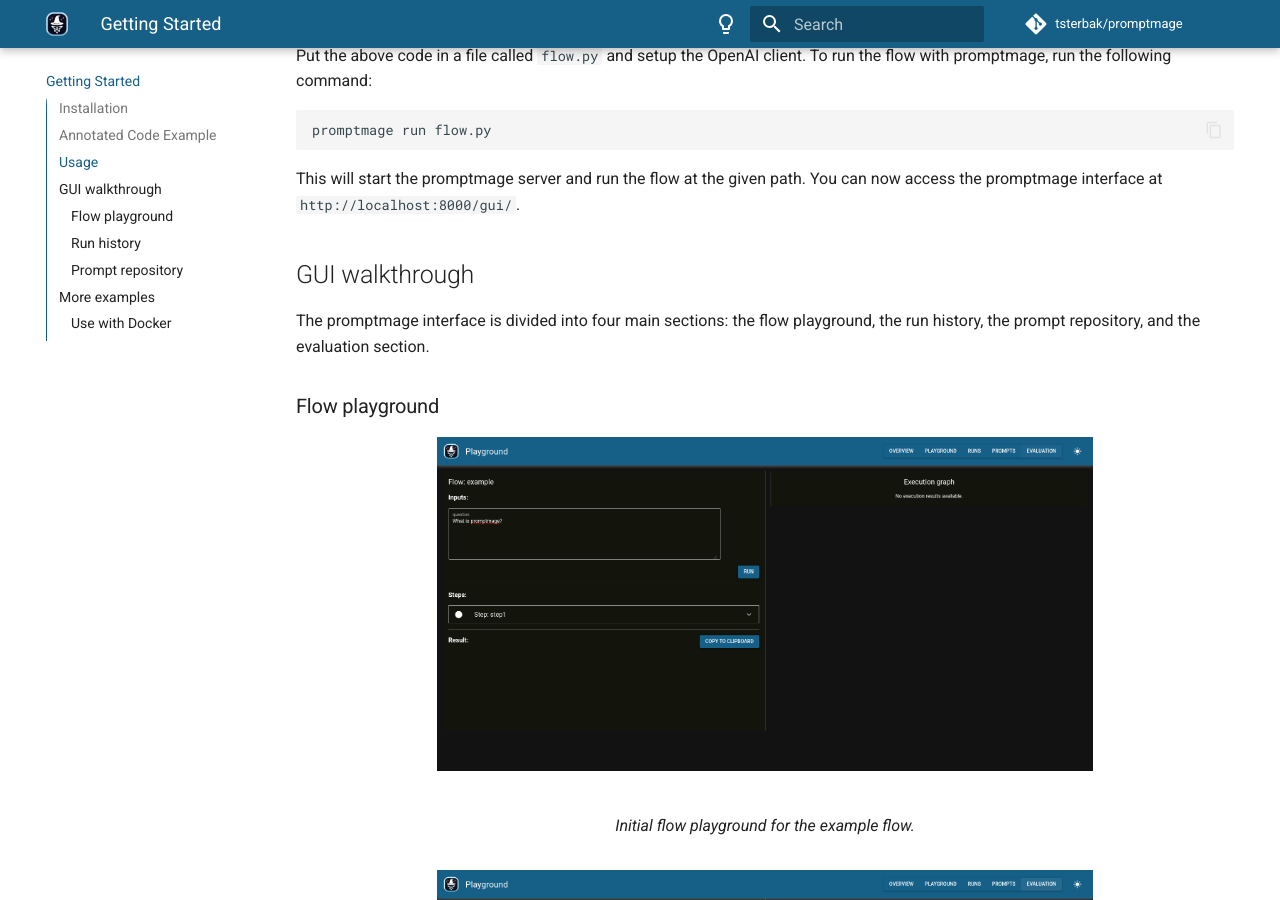
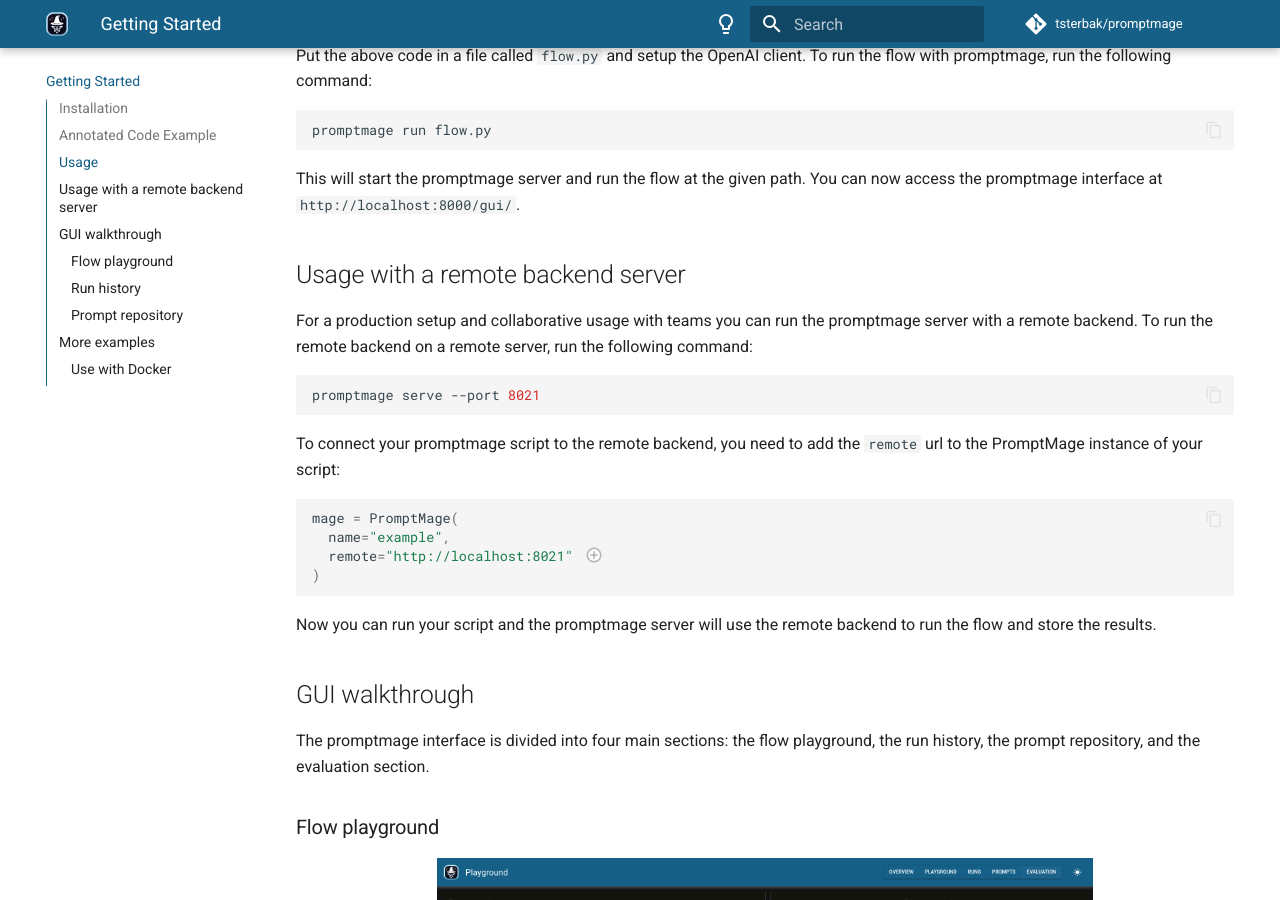
Before and after one commit to tsterbak/promptmage, an MkDocs documentation site: the page built from docs/getting-started.md, in a window 1280 px wide and 900 px high, scrolled down 1180 px. Built offline with MkDocs 1.6.1 and Material for MkDocs 9.7.7, drawn with Linux system fonts in a browser that asks for light colours; comment, search, counter and statistics services are not loaded.

Commit message:
Document the usage of the remote backend

````diff
--- a/docs/getting-started.md
+++ b/docs/getting-started.md
@@ -69,6 +69,29 @@
 
 This will start the promptmage server and run the flow at the given path. You can now access the promptmage interface at `http://localhost:8000/gui/`.
 
+## Usage with a remote backend server
+
+For a production setup and collaborative usage with teams you can run the promptmage server with a remote backend. To run the remote backend on a remote server, run the following command:
+
+```bash
+promptmage serve --port 8021
+```
+
+To connect your promptmage script to the remote backend, you need to add the `remote` url to the PromptMage instance of your script:
+
+```python
+mage = PromptMage(
+  name="example",
+  remote="http://localhost:8021" #(1)!
+)
+```
+
+Now you can run your script and the promptmage server will use the remote backend to run the flow and store the results.
+
+1. The `remote` parameter is used to specify the URL of the remote backend to use. If this is set, the `PromptMage` instance will use the remote backend instead of the local one.
+
+
+
 ## GUI walkthrough
 
 The promptmage interface is divided into four main sections: the flow playground, the run history, the prompt repository, and the evaluation section.
````
Also changed, not shown: docs/reference.md (+0 -6 lines).
